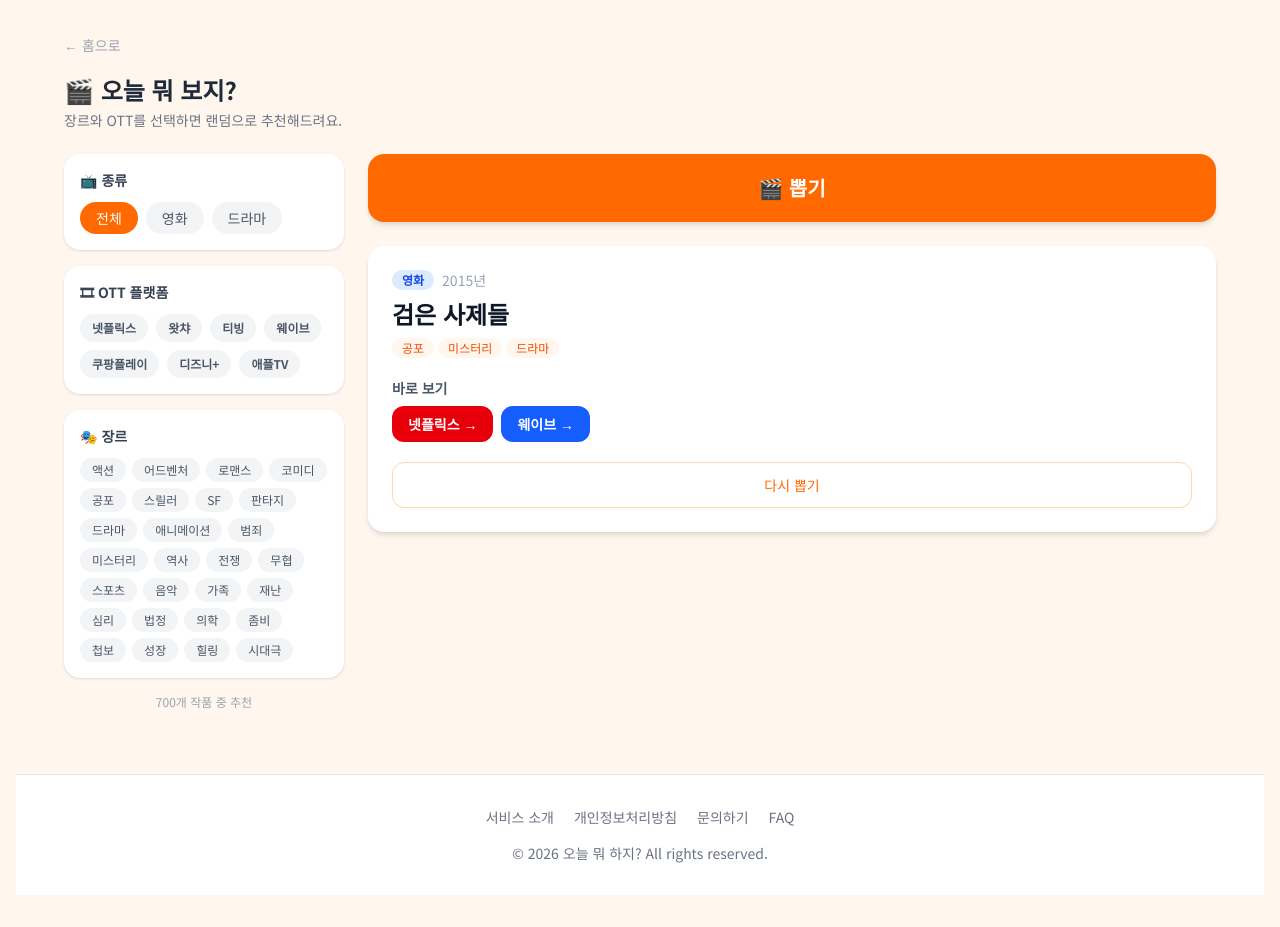
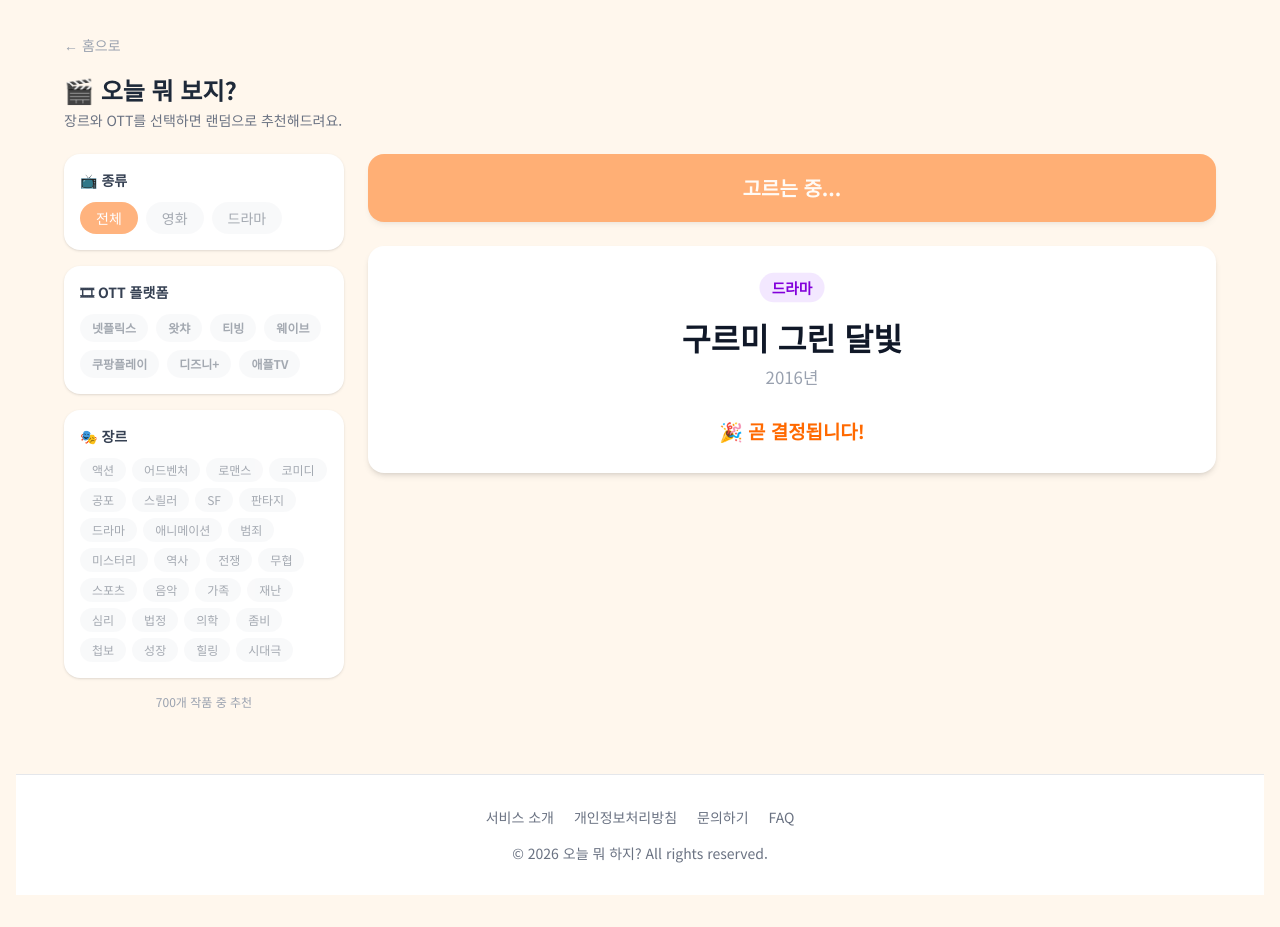
Before and after one commit to Todayisthis/oneul-is-this, a Next.js app: page /watch in a window 1280 px wide. Both pictures are taken after a click on the button "🎬 뽑기". Built offline with nearby package versions, Linux system fonts and the light colour scheme.

Commit message:
feat: 오늘 뭐 보지? 룰렛 애니메이션 추가

```diff
--- a/app/watch/page.tsx
+++ b/app/watch/page.tsx
@@ -1,6 +1,6 @@
 "use client";
 
-import { useState, useMemo } from "react";
+import { useState, useMemo, useRef } from "react";
 import Link from "next/link";
 import Footer from "@/components/layout/Footer";
 import {
@@ -14,12 +14,29 @@ import {
   type OTT,
 } from "@/data/contents";
 
+const ROULETTE_DURATION = 4000;
+const rouletteSpeeds = [50, 70, 100, 150, 220, 340, 500];
+
+const spinMessages = [
+  "🎬 좋은 작품 찾는 중...",
+  "🍿 취향 분석 중...",
+  "🎭 최고의 선택을 고르는 중...",
+  "😎 거의 다 됐어요...",
+  "🎉 곧 결정됩니다!",
+];
+
 export default function WatchPage() {
   const [selectedGenres, setSelectedGenres] = useState<ContentGenre[]>([]);
   const [selectedOtts, setSelectedOtts] = useState<OTT[]>([]);
   const [selectedType, setSelectedType] = useState<"전체" | "영화" | "드라마">("전체");
+
   const [result, setResult] = useState<Content | null>(null);
-  const [spinning, setSpinning] = useState(false);
+  const [rollingContent, setRollingContent] = useState<Content | null>(null);
+  const [isRolling, setIsRolling] = useState(false);
+  const [isHoldingFinal, setIsHoldingFinal] = useState(false);
+  const [messageIndex, setMessageIndex] = useState(0);
+
+  const resultRef = useRef<HTMLDivElement>(null);
 
   const filtered = useMemo(() => {
     return contents.filter((c) => {
@@ -30,6 +47,10 @@ export default function WatchPage() {
     });
   }, [selectedGenres, selectedOtts, selectedType]);
 
+  function pickRandom(list: Content[]) {
+    return list[Math.floor(Math.random() * list.length)];
+  }
+
   function toggleGenre(g: ContentGenre) {
     setSelectedGenres((prev) => prev.includes(g) ? prev.filter((x) => x !== g) : [...prev, g]);
   }
@@ -38,15 +59,60 @@ export default function WatchPage() {
     setSelectedOtts((prev) => prev.includes(o) ? prev.filter((x) => x !== o) : [...prev, o]);
   }
 
-  function pick() {
-    if (filtered.length === 0) return;
-    setSpinning(true);
+  function startRoulette() {
+    if (isRolling || isHoldingFinal || filtered.length === 0) return;
+
+    const finalContent = pickRandom(filtered);
+
+    setIsRolling(true);
+    setIsHoldingFinal(false);
+    setResult(null);
+    setRollingContent(pickRandom(filtered));
+    setMessageIndex(0);
+
+    resultRef.current?.scrollIntoView({ behavior: "smooth", block: "center" });
+
+    const startedAt = Date.now();
+    let timer: ReturnType<typeof setTimeout> | null = null;
+
+    function roll() {
+      const elapsed = Date.now() - startedAt;
+      let speedIndex = 0;
+      if (elapsed > 3200) speedIndex = 6;
+      else if (elapsed > 2400) speedIndex = 5;
+      else if (elapsed > 1800) speedIndex = 4;
+      else if (elapsed > 1200) speedIndex = 3;
+      else if (elapsed > 600) speedIndex = 2;
+      else speedIndex = 1;
+
+      setRollingContent(pickRandom(filtered));
+
+      if (elapsed < ROULETTE_DURATION) {
+        timer = setTimeout(roll, rouletteSpeeds[speedIndex]);
+      }
+    }
+
+    roll();
+
+    const msgTimer = setInterval(() => {
+      setMessageIndex((prev) => prev + 1);
+    }, 300);
+
     setTimeout(() => {
-      const picked = filtered[Math.floor(Math.random() * filtered.length)];
-      setResult(picked);
-      setSpinning(false);
-    }, 600);
+      if (timer) clearTimeout(timer);
+      clearInterval(msgTimer);
+      setRollingContent(finalContent);
+      setIsRolling(false);
+      setIsHoldingFinal(true);
+
+      setTimeout(() => {
+        setIsHoldingFinal(false);
+        setResult(finalContent);
+      }, 500);
+    }, ROULETTE_DURATION);
   }
+
+  const displayContent = (isRolling || isHoldingFinal) ? rollingContent : result;
 
   return (
     <main className="min-h-screen bg-orange-50 px-4 py-8">
@@ -67,7 +133,8 @@ export default function WatchPage() {
                   <button
                     key={t}
                     onClick={() => setSelectedType(t)}
-                    className={`rounded-full px-4 py-1.5 text-sm font-medium transition ${
+                    disabled={isRolling || isHoldingFinal}
+                    className={`rounded-full px-4 py-1.5 text-sm font-medium transition disabled:opacity-50 ${
                       selectedType === t
                         ? "bg-orange-500 text-white"
                         : "bg-gray-100 text-gray-600 hover:bg-orange-100"
@@ -87,7 +154,8 @@ export default function WatchPage() {
                   <button
                     key={o}
                     onClick={() => toggleOtt(o)}
-                    className={`rounded-full px-3 py-1.5 text-xs font-bold transition ${
+                    disabled={isRolling || isHoldingFinal}
+                    className={`rounded-full px-3 py-1.5 text-xs font-bold transition disabled:opacity-50 ${
                       selectedOtts.includes(o)
                         ? OTT_COLOR[o]
                         : "bg-gray-100 text-gray-600 hover:bg-gray-200"
@@ -107,7 +175,8 @@ export default function WatchPage() {
                   <button
                     key={g}
                     onClick={() => toggleGenre(g)}
-                    className={`rounded-full px-3 py-1 text-xs transition ${
+                    disabled={isRolling || isHoldingFinal}
+                    className={`rounded-full px-3 py-1 text-xs transition disabled:opacity-50 ${
                       selectedGenres.includes(g)
                         ? "bg-orange-500 text-white"
                         : "bg-gray-100 text-gray-600 hover:bg-orange-100"
@@ -135,11 +204,11 @@ export default function WatchPage() {
           {/* 메인 */}
           <div className="flex flex-col items-center gap-6">
             <button
-              onClick={pick}
-              disabled={spinning || filtered.length === 0}
+              onClick={startRoulette}
+              disabled={isRolling || isHoldingFinal || filtered.length === 0}
               className="w-full rounded-2xl bg-orange-500 py-5 text-xl font-bold text-white shadow-md transition hover:bg-orange-600 disabled:opacity-50"
             >
-              {spinning ? "🎲 찾는 중..." : "🎬 뽑기"}
+              {isRolling ? "고르는 중..." : isHoldingFinal ? "결정 중..." : "🎬 뽑기"}
             </button>
 
             {filtered.length === 0 && (
@@ -149,10 +218,29 @@ export default function WatchPage() {
               </div>
             )}
 
-            {result && !spinning && (
+            {/* 룰렛 카드 */}
+            <div ref={resultRef} className="w-full">
+              {(isRolling || isHoldingFinal) && displayContent && (
+                <div className="w-full rounded-2xl bg-white p-8 text-center shadow-md transition-all">
+                  <div className="scale-105 transition">
+                    <span className={`rounded-full px-3 py-1 text-sm font-bold ${
+                      displayContent.type === "영화" ? "bg-blue-100 text-blue-700" : "bg-purple-100 text-purple-700"
+                    }`}>
+                      {displayContent.type}
+                    </span>
+                    <h2 className="mt-4 text-3xl font-bold text-gray-900">{displayContent.title}</h2>
+                    <p className="mt-2 text-gray-400">{displayContent.year}년</p>
+                    <p className="mt-6 text-lg font-semibold text-orange-500">
+                      {spinMessages[messageIndex % spinMessages.length]}
+                    </p>
+                  </div>
+                </div>
+              )}
+            </div>
+
+            {/* 결과 카드 */}
+            {result && !isRolling && !isHoldingFinal && (
               <div className="w-full rounded-2xl bg-white p-6 shadow-md">
-                <div className="flex items-start justify-between gap-4">
-                  <div className="flex-1">
                 <div className="flex items-center gap-2">
                   <span className={`rounded-full px-2.5 py-0.5 text-xs font-bold ${
                     result.type === "영화" ? "bg-blue-100 text-blue-700" : "bg-purple-100 text-purple-700"
@@ -168,8 +256,6 @@ export default function WatchPage() {
                       {g}
                     </span>
                   ))}
-                    </div>
-                  </div>
                 </div>
 
                 <div className="mt-5">
@@ -190,7 +276,7 @@ export default function WatchPage() {
                 </div>
 
                 <button
-                  onClick={pick}
+                  onClick={startRoulette}
                   className="mt-5 w-full rounded-xl border border-orange-200 py-3 text-sm font-medium text-orange-500 hover:bg-orange-50"
                 >
                   다시 뽑기
```
Lines whose indentation alone changed are shown as unchanged.
